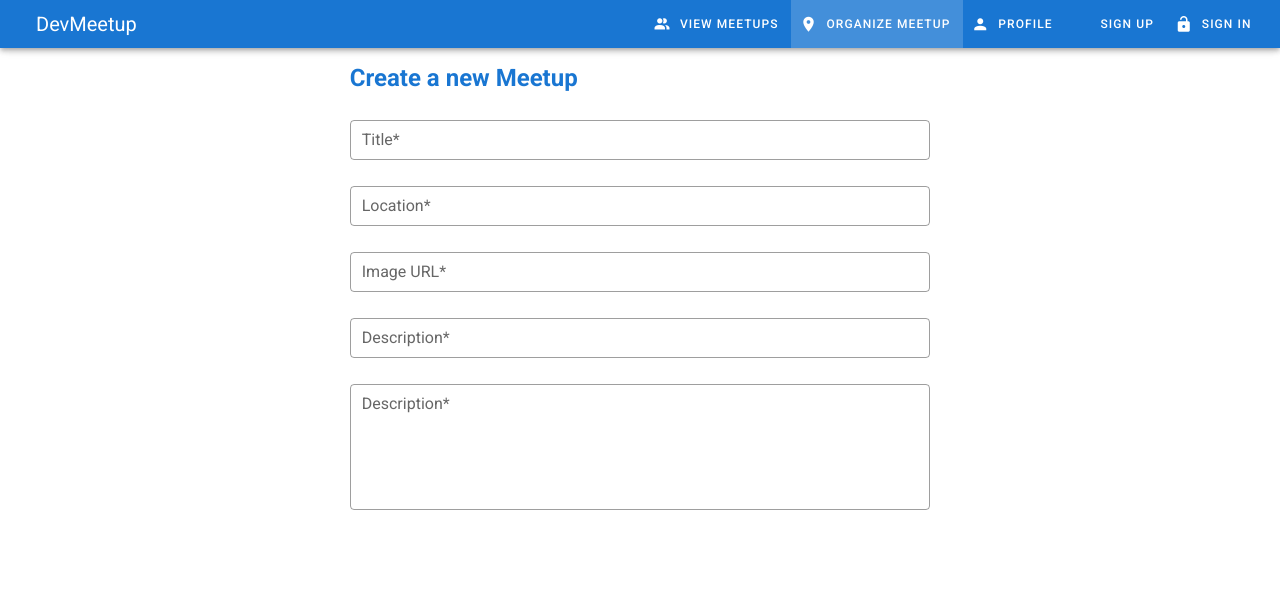
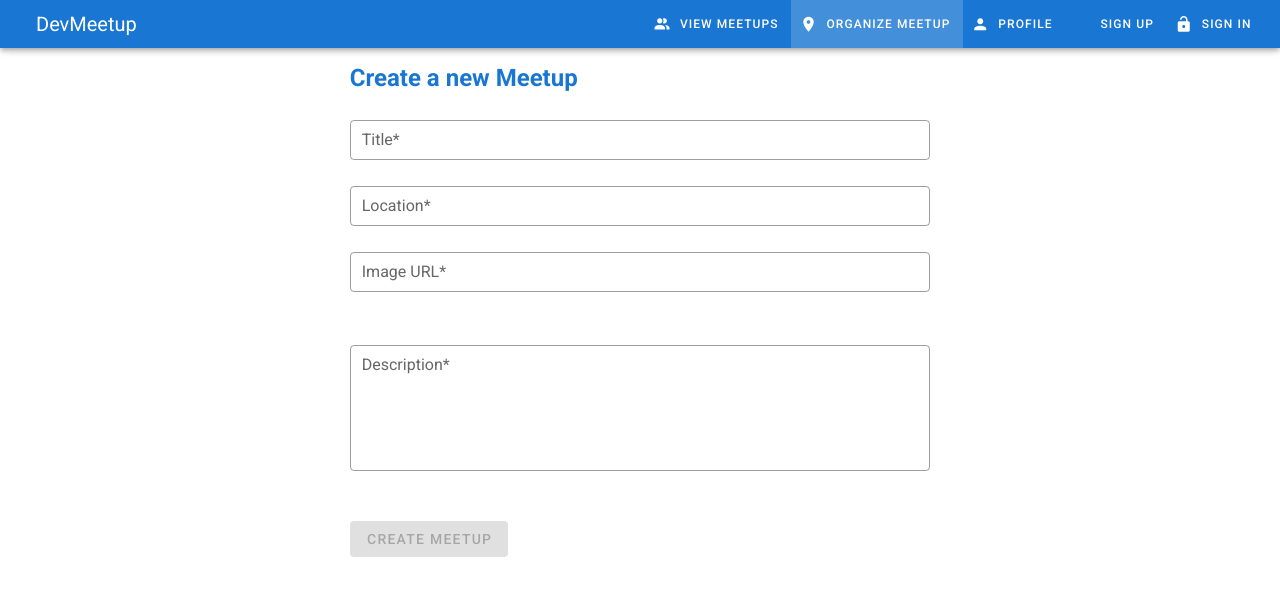
Before and after one commit to feliex1992/devmeetup, a Vue app: page /meetup/new in a window 1280 px wide. Shown: the top 596 px of the page. Built offline with nearby package versions, Linux system fonts and the light colour scheme.

Commit message:
6 create meetup

```diff
--- a/src/components/Meetup/CreateMeetup.vue
+++ b/src/components/Meetup/CreateMeetup.vue
@@ -17,32 +17,61 @@
               label="Title*"
               outlined
               dense
+              v-model="title"
             ></v-text-field>
             <v-text-field
               label="Location*"
               outlined
               dense
+              v-model="location"
             ></v-text-field>
             <v-text-field
               label="Image URL*"
               outlined
               dense
+              v-model="imageUrl"
             ></v-text-field>
-            <v-text-field
-              label="Description*"
-              outlined
-              dense
-              multi-line
-            ></v-text-field>
+            <img class="mb-5" :src="imageUrl" height="200">
             <v-textarea
               label="Description*"
               outlined
               dense
               auto-grow
+              v-model="description"
             ></v-textarea>
+          </v-col>
+        </v-row>
+      </v-col>
+    </v-row>
+    <v-row>
+      <v-col>
+        <v-row justify="center" class="ma-0">
+          <v-col sm="6" md="6" class="pa-0">
+            <v-btn class="primary" :disabled="!formIsValid">Create Meetup</v-btn>
           </v-col>
         </v-row>
       </v-col>
     </v-row>
   </v-container>
 </template>
+
+<script>
+export default {
+  data () {
+    return {
+      title: '',
+      location: '',
+      imageUrl: '',
+      description: ''
+    }
+  },
+  computed: {
+    formIsValid () {
+      return this.title !== '' &&
+        this.location !== '' &&
+        this.imageUrl !== '' &&
+        this.description !== ''
+    }
+  }
+}
+</script>
```
